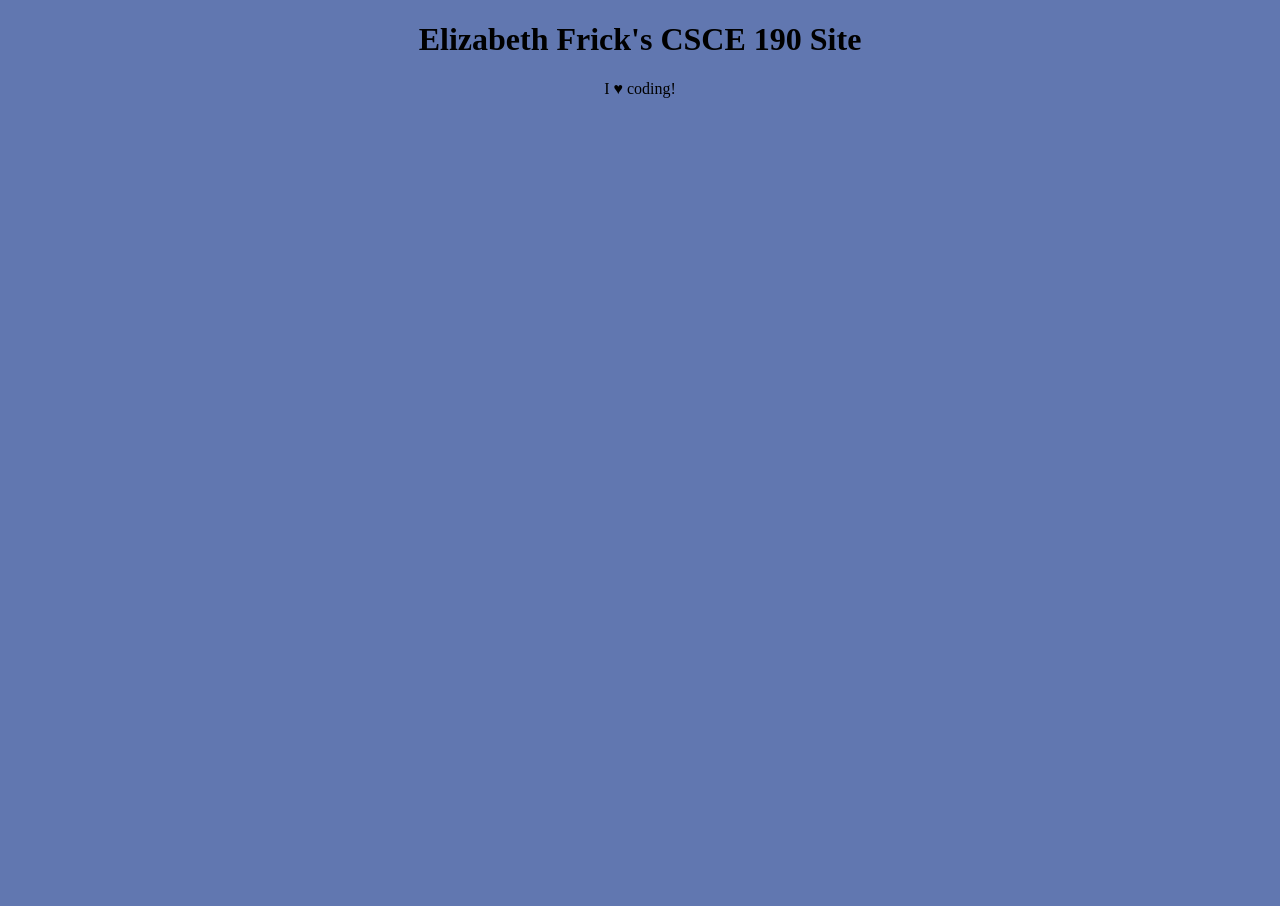
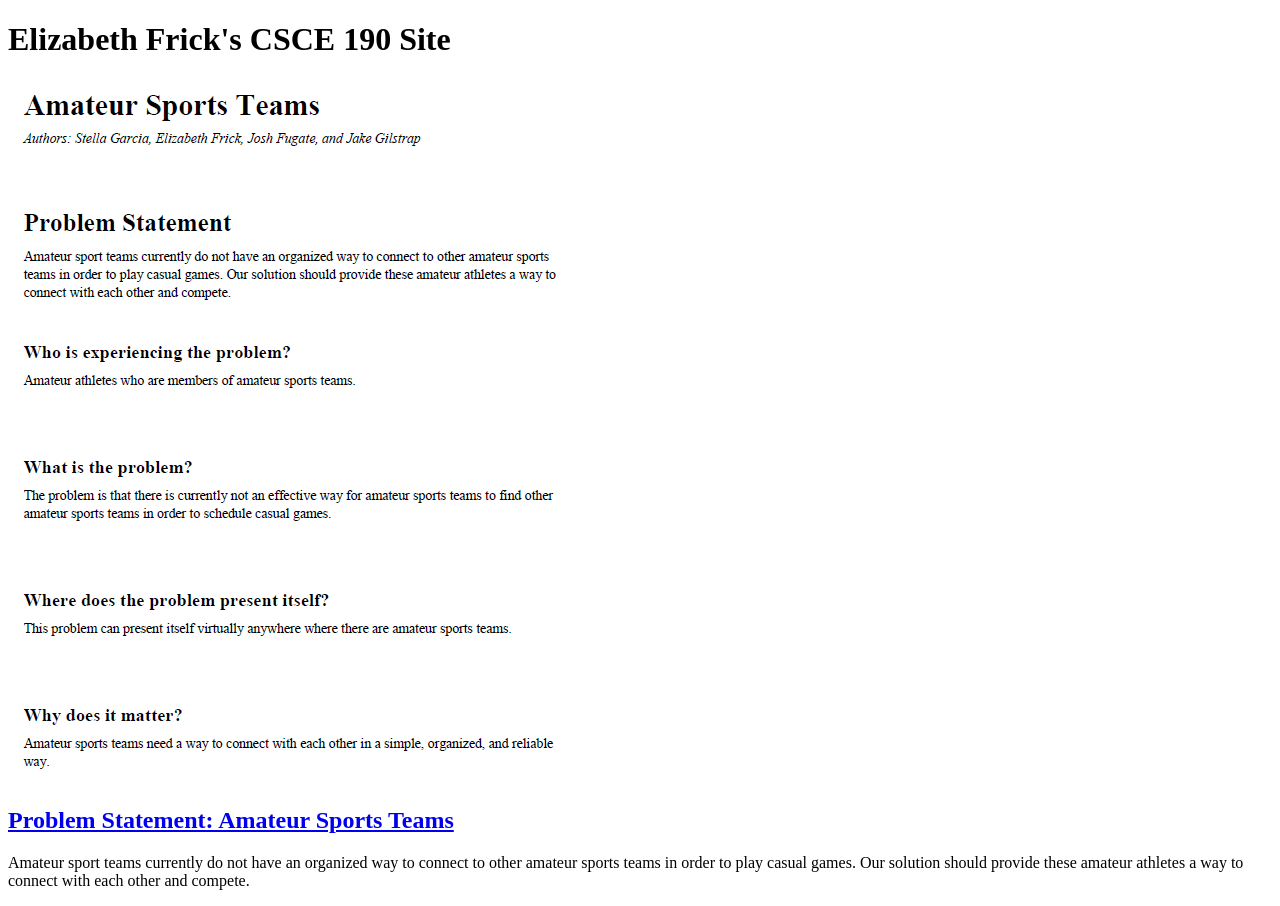
Before and after one commit to ElizabethCraft/ElizabethCraft.github.io, a plain HTML site: page index.html in a window 1280 px wide. Before the commit the page ends 800 px from the top, so only its background shows below. Drawn offline with Linux system fonts and the light colour scheme.

Commit message:
Add files via upload

```diff
--- a/index.html
+++ b/index.html
@@ -2,11 +2,18 @@
 <html>
   <head>
     <title>CSCE 190: Elizabeth Frick</title>
-    <link rel="stylesheet" type="text/css" href="Style.css"/>
   </head>
   <body>
     <h1>Elizabeth Frick's CSCE 190 Site</h1>
 
-    <p>I &hearts; coding!</p>
+    <section  class="assignment">
+      <a href="files/ProblemStatement.pdf"><img src="images/ProblemStatement.png"></a>
+      <section class="ass-details">
+        <a href="files/ProblemStatement.pdf"><h2>Problem Statement: Amateur Sports Teams</h2></a>
+        <p>
+          Amateur sport teams currently do not have an organized way to connect to other amateur sports teams in order to play casual games. Our solution should provide these amateur athletes a way to connect with each other and compete.
+        </p>
+      </section>
+    </section>
   </body>
 </html>
```
Also changed, not shown: images/ProblemStatement.png (added), 1 other file.
